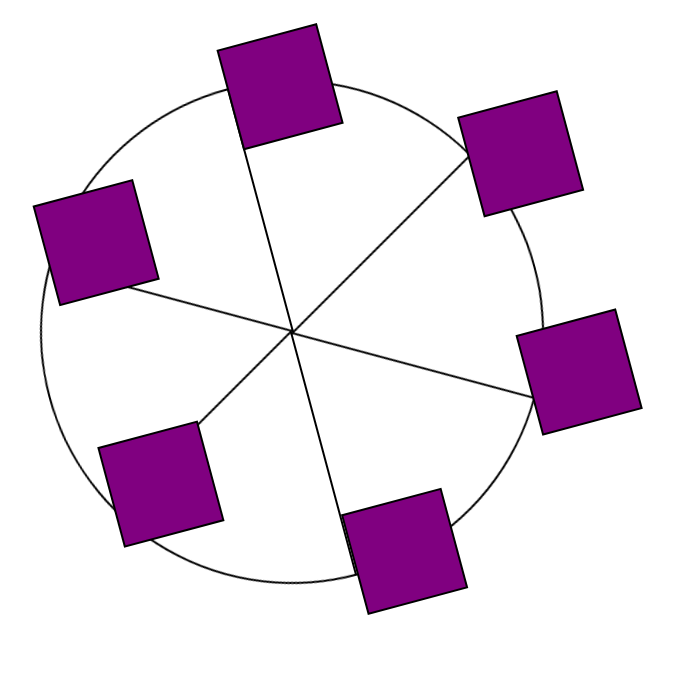
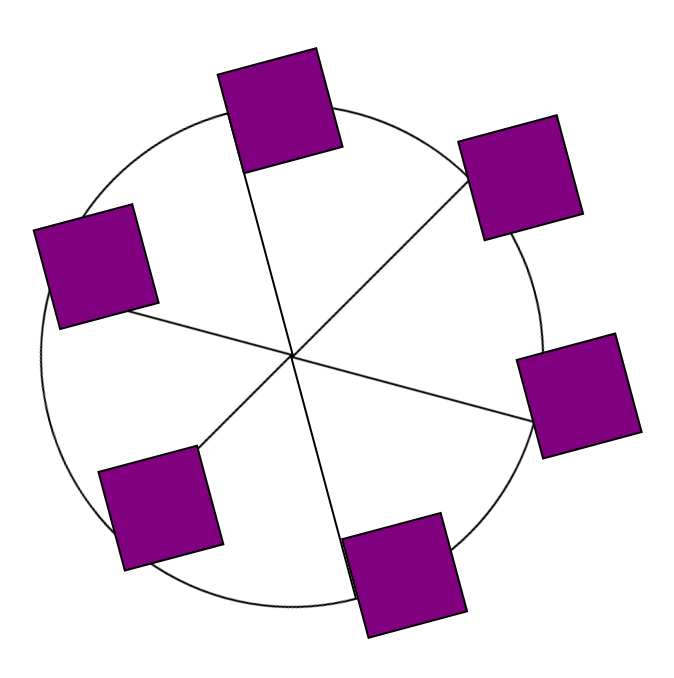
Before and after one commit to karianjahi/animated-ferries-wheel, a plain HTML site: page index.html in a window 1280 px wide. Shown: the whole page, without its empty margins (18-692 px from the left). Drawn offline with Linux system fonts and the light colour scheme.

Commit message:
Move the whole animation 13% down from top

```diff
--- a/styles.css
+++ b/styles.css
@@ -3,7 +3,7 @@
   border-radius: 50%;
   margin-left: 50px;
   position: absolute;
-  top: 10%;
+  top: 13%;
   height: 55vw;
   width: 55vw;
   max-height: 500px;
```
